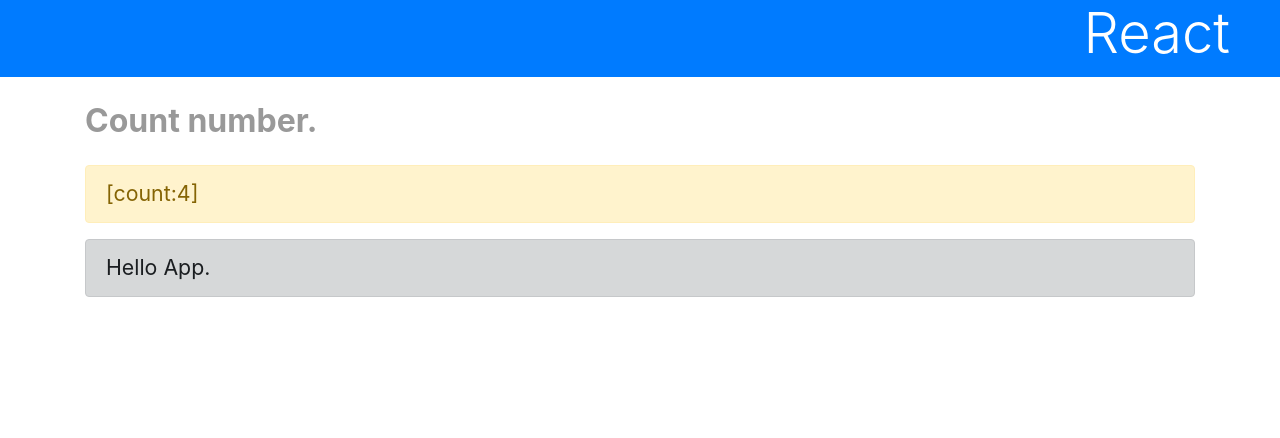
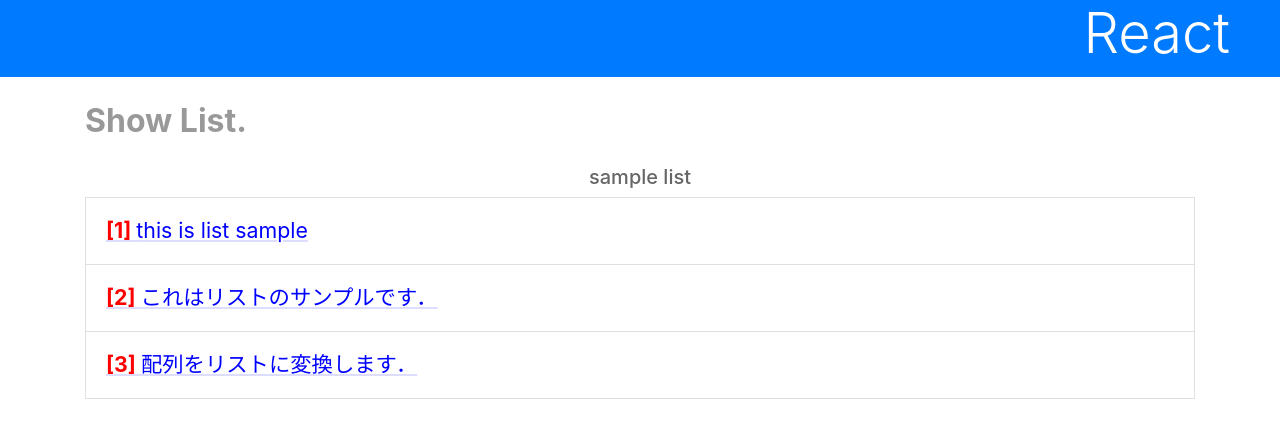
Before and after one commit to MissionaryPS/ReactPractice, a React (Create React App) app in the folder react_app/: page / in a window 1280 px wide. Shown: the top 438 px of the page. Built offline with nearby package versions, Linux system fonts and the light colour scheme.

Commit message:
3-3 p.164-177 イベントのバインド，プロパティとステートの連携？
本ではthis.stateにデータを入れたあとthis.state.xxxで呼び出してないのだが．．．

```diff
--- a/react_app/src/App.js
+++ b/react_app/src/App.js
@@ -3,32 +3,71 @@
 
 class App extends Component {
 
+  data = [
+    "this is list sample",
+    "これはリストのサンプルです．",
+    "配列をリストに変換します．"
+  ]
+
   constructor(props){
     super(props)
     this.state = {
-      msg:'Hello Component.',
-      count:0
+      list:this.data
     }
-    //let timerを消しても動く．
-    //setIntervalの引数は(関数，ミリ秒)だが，関数の宣言にアロー関数を用いている
-    let timer = setInterval(()=>{
-      this.setState({
-        count:this.state.count + 1,
-        msg:"[count:" + this.state.count + "]"
-      })
-    }, 1000)
+  }
+
+  doAction(e){
   }
 
   render(){
     return <div>
       <h1 className='bg-primary text-white display-4'>React</h1>
       <div className='container'>
-        <p className='subtitle'>Count number.</p>
-        <p className='alert alert-warning'>{this.state.msg}</p>
-        <p className='alert alert-dark'>{this.props.msg}</p>
+        <p className='subtitle'>Show List.</p>
+        <List title="sample list" data={this.state.list} />
       </div>
     </div>
   }
 }
 
+class List extends Component{
+  number = 1
+
+  render(){
+    let data = this.props.data
+    return <div>
+      <p className='h5 text-center'>{this.props.title}</p>
+      {data.map((item,key)=>
+      <li className='list-group-item' key={key}>
+        <Item number={key + 1} value={item} />
+      </li>)}
+    </div>
+  }
+}
+
+
+class Item extends Component{
+  itm = {
+    fontSize:"16pt",
+    color:"#00f",
+    textDecoration: 'underline',
+    textDecorationColor: '#ddf'
+  }
+  num = {
+    fontWeight:"bold",
+    color:"red"
+  }
+
+  render(){
+    return(
+      <p style={this.itm}>
+        <span style={this.num}>
+          [{this.props.number}]&nbsp;
+        </span>
+        {this.props.value}
+      </p>
+    )
+  }
+
+}
 export default App;
```
